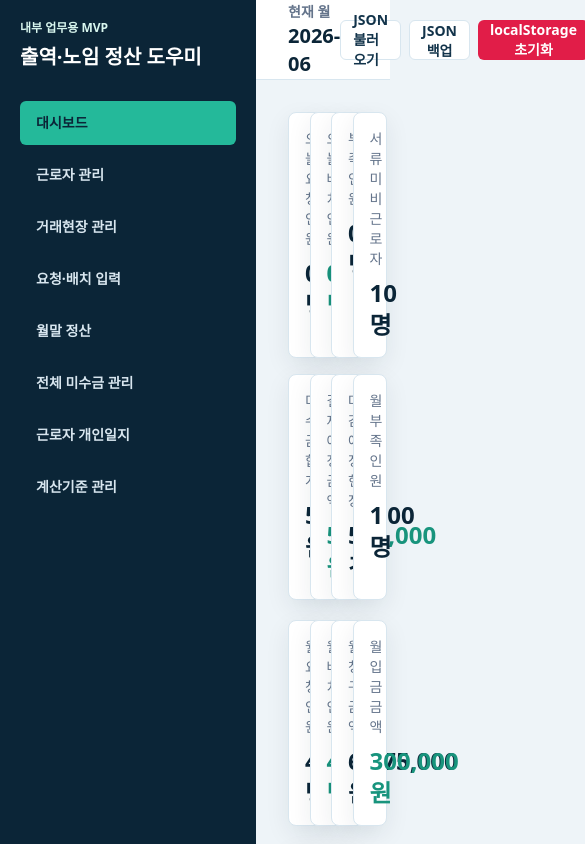
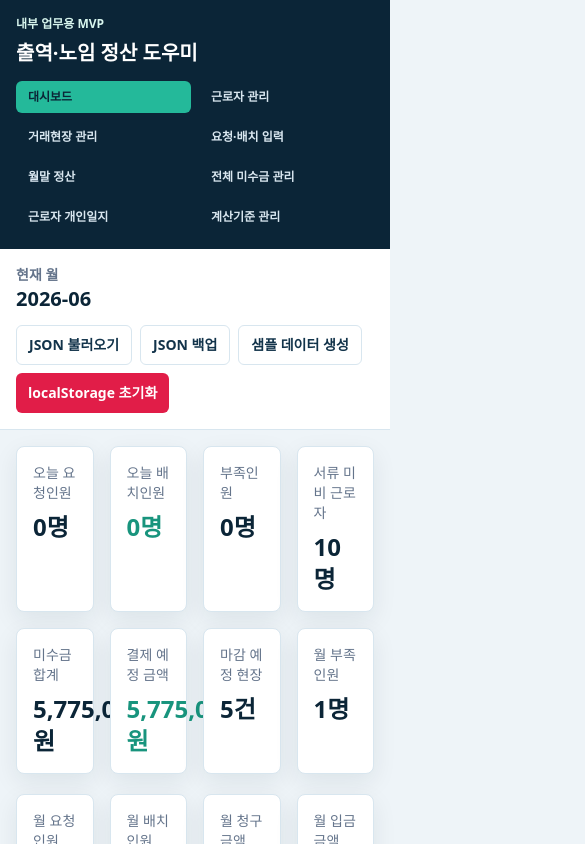
Before and after one commit to p188441064/worker-settlement-app, a Next.js app: page / in a window 390 px wide. Shown: the top 844 px of the page, 585 px wide, since content can reach past the window. Built offline with nearby package versions, Linux system fonts and the light colour scheme.

Commit message:
add data backup and usability fixes

```diff
--- a/app/page.tsx
+++ b/app/page.tsx
@@ -3,7 +3,7 @@
 import { ChangeEvent, ReactNode, useEffect, useMemo, useState } from "react";
 import { Badge, Button, DataTable, Field, Panel, SelectInput, StatCard, TextArea, TextInput, td, th } from "@/components/ui";
 import { ageGroupLabel, calculateByRule, ceilWon, createCalculationRule, deductionTypes, getWorkerBaseAmount, formatDateDot, formatNumber, formatWon, getAgeGroupByWorkDate, getAssignedCount, getRequestStatus, isSameMonth, monthKey, normalizeRequestStatuses, withCalculatedAssignment } from "@/lib/calculations";
-import { loadAppData, resetAppData, saveAppData, createId } from "@/lib/storage";
+import { STORAGE_KEY, loadAppData, migrateAppData, resetAppData, saveAppData, createId } from "@/lib/storage";
 import { AppData, AssignmentStatus, CalculationRule, Client, DeductionType, DocumentStatus, RequestStatus, Site, ViewKey, WorkAssignment, WorkRequest, Worker } from "@/lib/types";
 import { calculatePayrollDeduction } from "@/lib/payrollRules";
 
@@ -194,8 +194,9 @@ export default function Home() {
     const reader = new FileReader();
     reader.onload = () => {
       try {
-        setData(JSON.parse(String(reader.result)) as AppData);
-        alert("JSON 데이터를 불러왔습니다.");
+        const imported = migrateAppData(JSON.parse(String(reader.result)) as Partial<AppData>);
+        setData(imported);
+        alert("JSON 백업 데이터를 불러왔습니다.");
       } catch {
         alert("JSON 형식을 확인해 주세요.");
       }
@@ -204,19 +205,30 @@ export default function Home() {
     event.target.value = "";
   };
 
+  const clearLocalStorage = () => {
+    if (!confirm("브라우저에 저장된 데이터를 초기화할까요? 현재 화면은 샘플 데이터로 다시 불러옵니다.")) return;
+    window.localStorage.removeItem(STORAGE_KEY);
+    setData(loadAppData());
+  };
+
+  const createSampleData = () => {
+    if (!confirm("현재 데이터를 샘플 데이터로 교체할까요? 필요하면 먼저 JSON 백업을 다운로드해 주세요.")) return;
+    setData(resetAppData());
+  };
+
   return (
-    <main className="flex min-h-screen bg-navy-50">
-      <aside className="w-64 shrink-0 bg-navy-900 p-5 text-white">
-        <div className="mb-8">
+    <main className="flex min-h-screen flex-col bg-navy-50 lg:flex-row">
+      <aside className="w-full shrink-0 bg-navy-900 p-4 text-white lg:w-64 lg:p-5">
+        <div className="mb-4 lg:mb-8">
           <p className="text-xs font-semibold text-mint-100">내부 업무용 MVP</p>
           <h1 className="mt-2 text-xl font-bold leading-tight">출역·노임 정산 도우미</h1>
         </div>
-        <nav className="grid gap-2">
+        <nav className="grid grid-cols-2 gap-2 sm:grid-cols-4 lg:grid-cols-1">
           {menus.map((menu) => (
             <button
               key={menu.key}
               onClick={() => setView(menu.key)}
-              className={`rounded-md px-4 py-3 text-left text-sm font-semibold transition ${
+              className={`rounded-md px-3 py-2 text-left text-xs font-semibold transition sm:text-sm lg:px-4 lg:py-3 ${
                 view === menu.key ? "bg-mint-500 text-navy-900" : "text-navy-100 hover:bg-navy-800"
               }`}
             >
@@ -227,12 +239,12 @@ export default function Home() {
       </aside>
 
       <section className="min-w-0 flex-1">
-        <header className="flex h-20 items-center justify-between border-b border-navy-100 bg-white px-8">
+        <header className="flex flex-col gap-3 border-b border-navy-100 bg-white px-4 py-4 sm:flex-row sm:items-center sm:justify-between lg:h-20 lg:px-8 lg:py-0">
           <div>
             <p className="text-sm font-semibold text-slate-500">현재 월</p>
             <p className="text-xl font-bold text-navy-900">{selectedMonth}</p>
           </div>
-          <div className="flex items-center gap-2">
+          <div className="flex flex-wrap items-center gap-2">
             <input
               type="file"
               accept="application/json"
@@ -244,11 +256,12 @@ export default function Home() {
               JSON 불러오기
             </label>
             <Button variant="secondary" onClick={downloadJson}>JSON 백업</Button>
-            <Button variant="danger" onClick={() => confirm("샘플 데이터로 초기화할까요?") && setData(resetAppData())}>localStorage 초기화</Button>
+            <Button variant="secondary" onClick={createSampleData}>샘플 데이터 생성</Button>
+            <Button variant="danger" onClick={clearLocalStorage}>localStorage 초기화</Button>
           </div>
         </header>
 
-        <div className="space-y-5 p-8">
+        <div className="space-y-5 p-4 lg:p-8">
           {view === "dashboard" && <Dashboard data={data} selectedMonth={selectedMonth} />}
           {view === "workers" && <WorkersView data={data} updateData={updateData} />}
           {view === "clients" && <ClientsSitesView data={data} updateData={updateData} />}
--- a/lib/storage.ts
+++ b/lib/storage.ts
@@ -5,7 +5,7 @@ import { SCHEMA_VERSION, sampleData } from "./sample-data";
 import { ceilWon, getWorkerBaseAmount, normalizeRequestStatuses } from "./calculations";
 import { calculatePayrollDeduction } from "./payrollRules";
 
-const STORAGE_KEY = "worker-settlement-app-data-v1";
+export const STORAGE_KEY = "worker-settlement-app-data-v1";
 
 export function loadAppData(): AppData {
   if (typeof window === "undefined") return sampleData;
```
